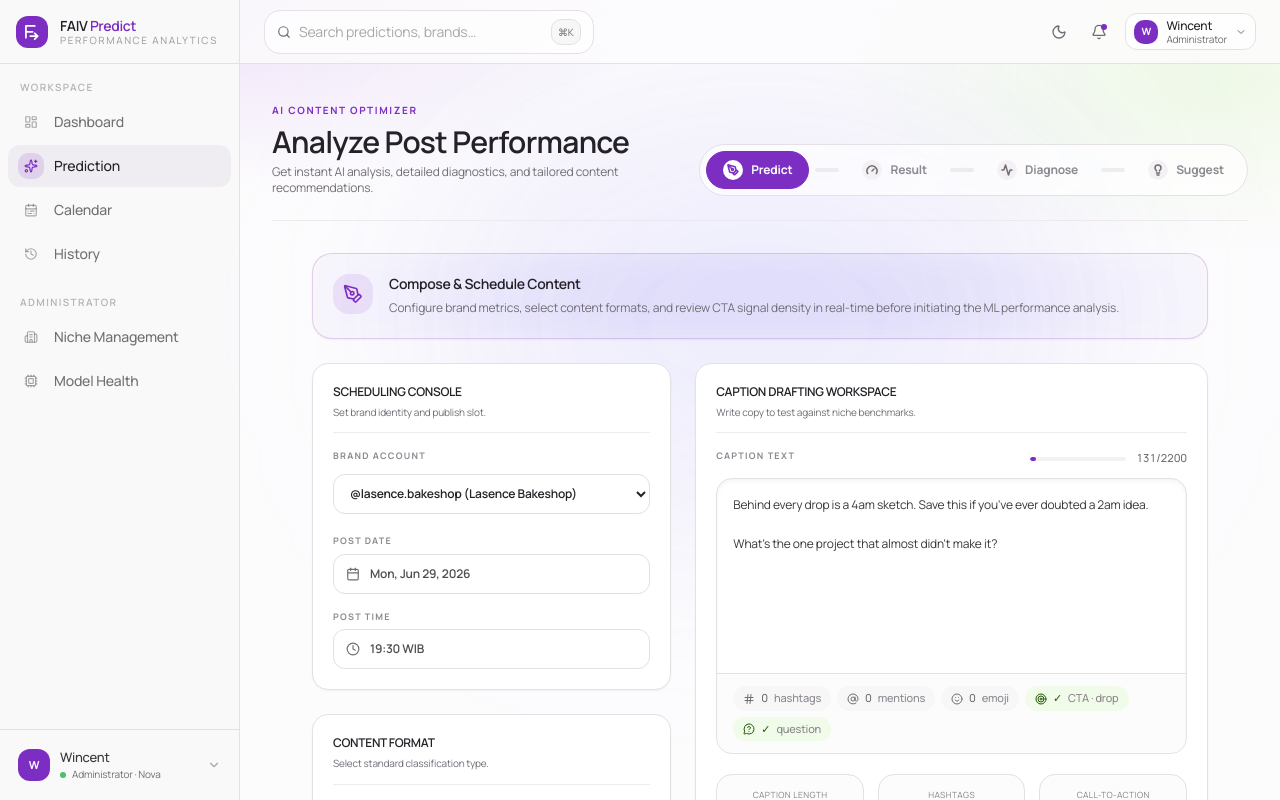
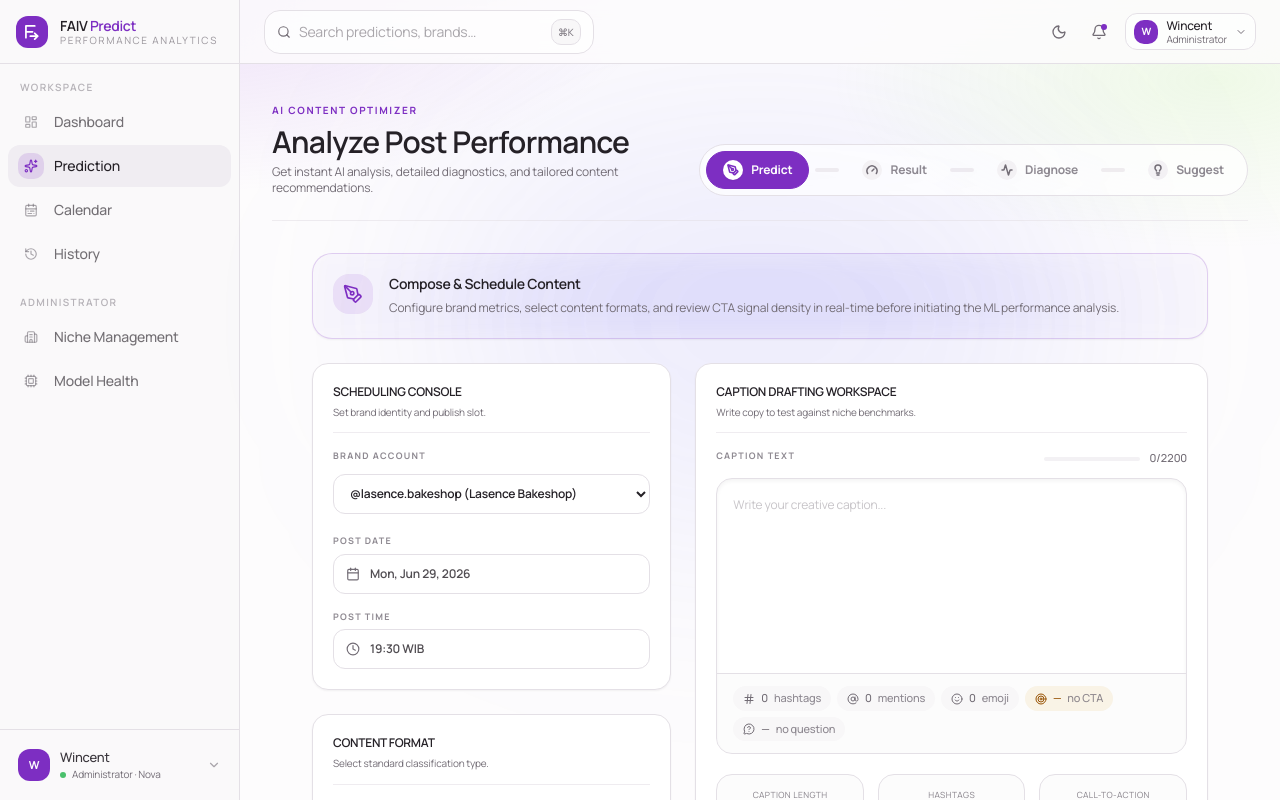
Before and after one commit to WincentCP/FAIV-Predict, a Next.js app in the folder frontend/: page /predict in a window 1280 px wide. Shown: the top 800 px of the page. Built offline with nearby package versions, Linux system fonts and the light colour scheme.

Commit message:
feat: configure storage keys, update environment template, and clear preview caption presets

```diff
--- a/frontend/app/(dashboard)/predict/page.tsx
+++ b/frontend/app/(dashboard)/predict/page.tsx
@@ -139,9 +139,7 @@ export default function PredictPage() {
     return d;
   });
 
-  const [caption, setCaption] = useState(
-    "Behind every drop is a 4am sketch. Save this if you've ever doubted a 2am idea.\n\nWhat's the one project that almost didn't make it?",
-  );
+  const [caption, setCaption] = useState("");
 
   const [submitting, setSubmitting] = useState(false);
   const [loadingPhase, setLoadingPhase] = useState(0);
```
Also changed, not shown: 1 other file (tests, documents, lock files or other folders).
